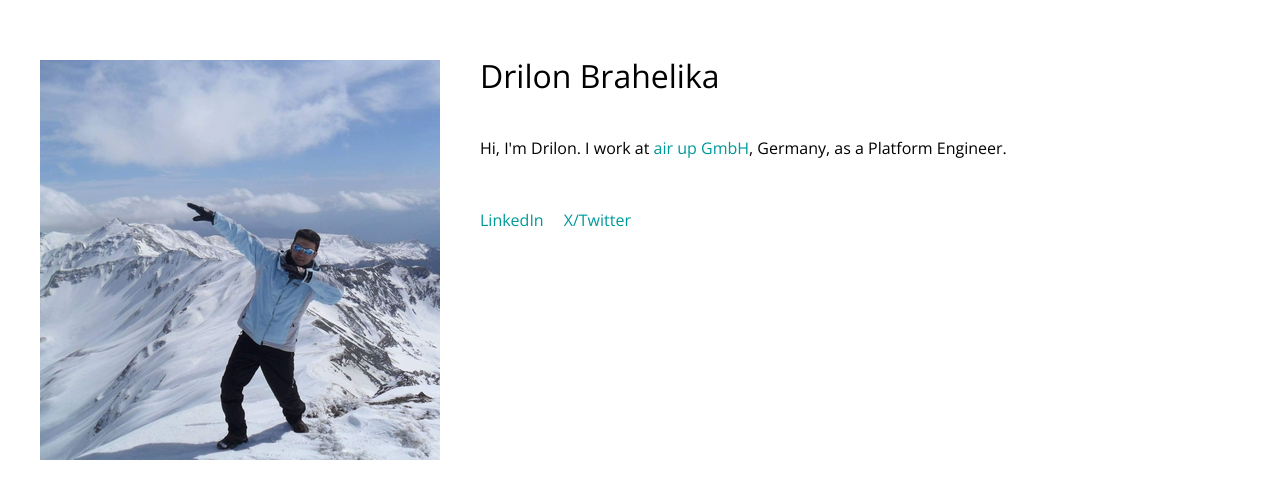
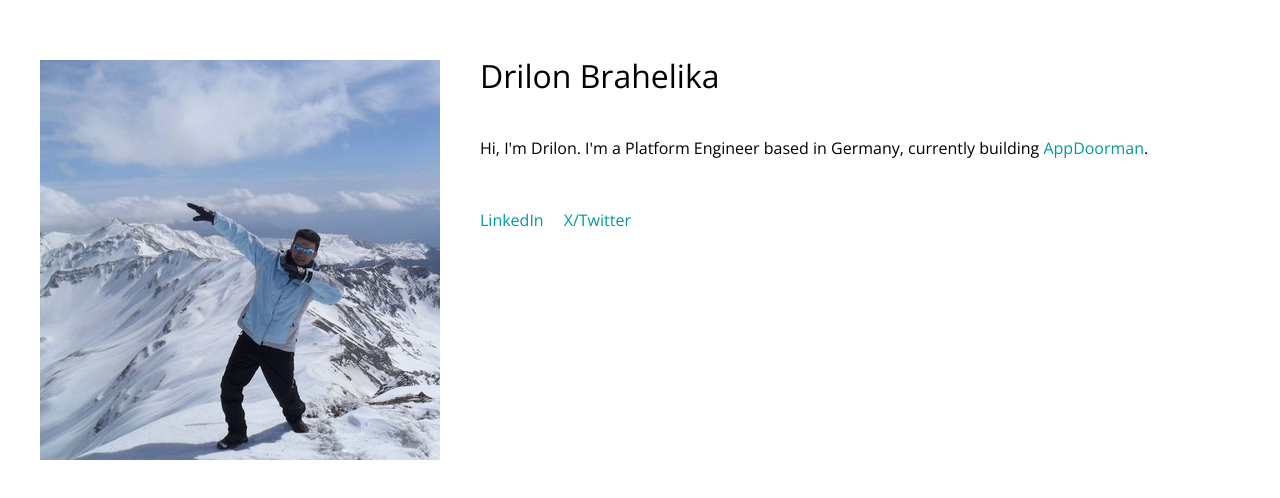
Before and after one commit to drilonbrahelika/drilonbrahelika.github.io, a plain HTML site: page index.html in a window 1280 px wide. Drawn offline with nearby package versions, Linux system fonts and the light colour scheme.

Commit message:
Update index.html

```diff
--- a/index.html
+++ b/index.html
@@ -12,7 +12,7 @@
 </script>
   <title>Drilon Brahelika</title>
   <meta name="viewport" content="width=device-width, user-scalable=no">
-  <meta name="description" content="Drilon Brahelika - Platform Engineer at air up GmbH, Germany.">
+  <meta name="description" content="Drilon Brahelika - Platform Engineer,Germany.">
   <link href="https://fonts.googleapis.com/css?family=Open+Sans:400,700,400italic,300,300italic&display=swap" rel="stylesheet" type="text/css">
   <link rel="stylesheet" href="css/reset.css" media="all" type="text/css" />
   <link rel="stylesheet" href="css/style.css" media="all" type="text/css" />
@@ -26,8 +26,8 @@
     <div id="description">
       <h1>Drilon Brahelika</h1>
       <p>
-        Hi, I'm Drilon. I work at
-        <a href="https://air-up.com/">air up GmbH</a>, Germany, as a Platform Engineer.<a/>
+        Hi, I'm Drilon. I'm a Platform Engineer based in Germany, currently building
+        <a href="https://appdoorman.com/">AppDoorman</a>.<a/>
       </p>
       <ul>
         <li><a href="https://www.linkedin.com/in/drilonbrahelika" target="_blank">LinkedIn</a></li>
```
